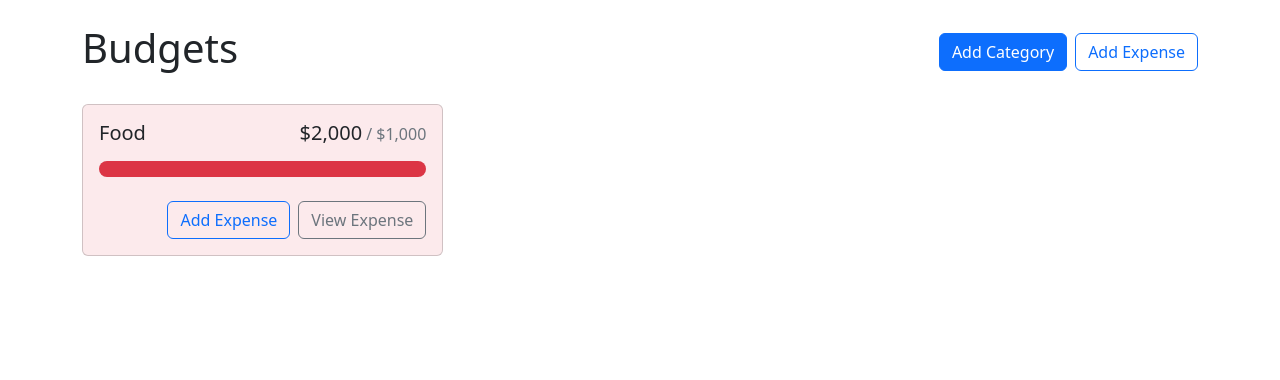
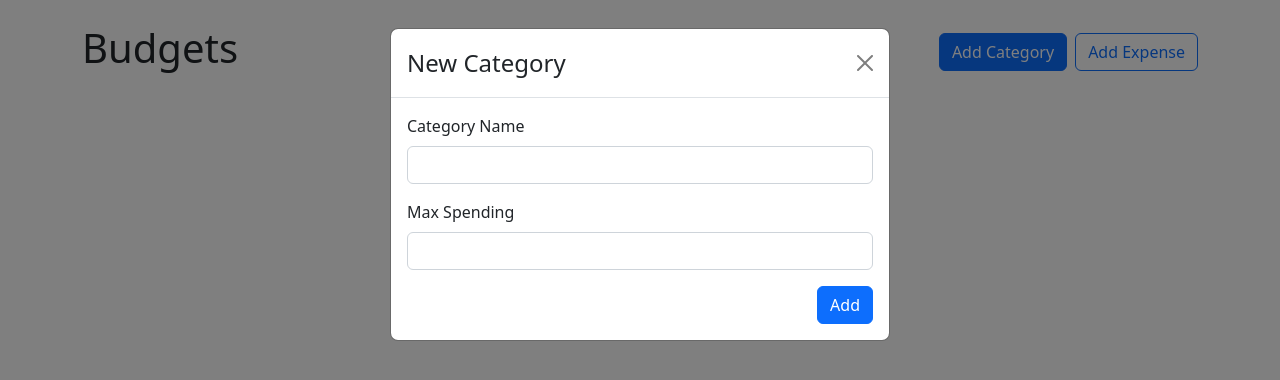
Before and after one commit to Ale4ero/budget-app, a React (Create React App) app: page / in a window 1280 px wide. Both pictures are taken after a click on the button "Add Category". Shown: the top 380 px of the page. Built offline with nearby package versions, Linux system fonts and the light colour scheme.

Commit message:
PocketChange Seed Prototype

```diff
--- a/public/index.html
+++ b/public/index.html
@@ -24,7 +24,7 @@
       work correctly both with client-side routing and a non-root public URL.
       Learn how to configure a non-root public URL by running `npm run build`.
     -->
-    <title>React App</title>
+    <title>PocketChange</title>
   </head>
   <body>
     <noscript>You need to enable JavaScript to run this app.</noscript>
--- a/src/App.js
+++ b/src/App.js
@@ -1,13 +1,22 @@
+import { useState } from "react";
 import { Button, Stack } from "react-bootstrap";
 import Container from "react-bootstrap/Container";
+import AddBudgetModal from "./components/AddBudgetModal";
 import BudgetCard from "./components/BudgetCard";
+import { useBudgets } from "./contexts/BudgetContext";
 
 function App() {
+  //useState for addCategory button
+  const [showAddBudgetModal, setShowAddBudgetModal] = useState(false)
+  //getting budgets from useBudgets context
+  const {budgets, getBudgetExpenses} = useBudgets()
+
   return (
+    <>
       <Container className="my-4">
         <Stack direction="horizontal" gap="2" className="mb-4">
           <h1 className="me-auto">Budgets</h1>
-        <Button variant="primary">Add Category</Button>
+          <Button variant="primary" onClick={()=> setShowAddBudgetModal(true)}>Add Category</Button>
           <Button variant="outline-primary">Add Expense</Button>
         </Stack>
         <div style={{
@@ -16,9 +25,24 @@
           gap: "1rem",
           alignItems: "flex-start",
         }}>
-        <BudgetCard gray name="Food" amount={2000} max={1000}></BudgetCard>
+          {budgets.map(budget =>{
+            const amount = getBudgetExpenses(budget.id).reduce(
+              (total, expense) => total + expense.amount, 0
+            )
+            return (
+            <BudgetCard
+              key={budget.id}
+              name={budget.name}
+              amount={amount}
+              max={budget.max}
+            />)
+
+        })}
+
         </div>
       </Container>
+      <AddBudgetModal show={showAddBudgetModal} handleClose={()=> setShowAddBudgetModal(false)} />
+    </>
   )
 }
 
--- /dev/null
+++ b/src/components/AddBudgetModal.js
@@ -0,0 +1,46 @@
+import { Form, Modal, Button } from "react-bootstrap"
+import {useRef} from "react"
+import { useBudgets } from "../contexts/BudgetContext"
+
+export default function AddBudgetModal({ show, handleClose}) {
+    const nameRef = useRef()
+    const maxRef = useRef()
+    const { addBudget } = useBudgets()
+
+    function handleSubmit(e){
+        addBudget({
+            name: nameRef.current.value,
+            max: parseFloat(maxRef.current.value), //parse from string to float
+        })
+        handleClose()
+    }
+
+  return (
+    <Modal show={show} onHide={handleClose}>
+        <Form onSubmit={handleSubmit}>
+            <Modal.Header closeButton>
+                <Modal.Title>New Category</Modal.Title>
+            </Modal.Header>
+            <Modal.Body>
+                <Form.Group className="mb-3" controlId="name">
+                    <Form.Label>Category Name</Form.Label>
+                    <Form.Control ref={nameRef} type="text" required/>
+                </Form.Group>
+                <Form.Group className="mb-3" controlId="max">
+                    <Form.Label>Max Spending</Form.Label>
+                    <Form.Control
+                        ref={maxRef}
+                        type="number"
+                        required
+                        min={0}
+                        step={0.01}
+                    />
+                </Form.Group>
+                <div className="d-flex justify-content-end">
+                    <Button varient="primary" type="submit">Add</Button>
+                </div>
+            </Modal.Body>
+        </Form>
+    </Modal>
+  )
+}
--- a/src/contexts/BudgetContext.js
+++ b/src/contexts/BudgetContext.js
@@ -1,7 +1,55 @@
+import React, { useContext } from "react"
+import {v4 as uuidv4} from 'uuid'
+import useLocalStorage from "../hooks/useLocalStorage"
+
+const BudgetsContext = React.createContext()
+
 export function useBudgets(){
-
+    return useContext(BudgetsContext)
 }
 
 export const BudgetsProvider = ({ children }) => {
-    return children
+    const [budgets, setBudgets] = useLocalStorage("budgets",[])
+    const [expenses, setExpenses] = useLocalStorage("expenses",[])
+
+    function getBudgetExpenses(budgetId){
+        return expenses.filter(expense => expense.budgetId === budgetId)
+    }
+    function addExpense({ description, amount, budgetId }){
+        setExpenses(prevExpenses =>{
+            return [...prevExpenses, { id: uuidv4(), description, amount, budgetId }]
+        })
+
+    }
+    function addBudget({name, max}){
+        setBudgets(prevBudgets =>{
+            if (prevBudgets.find(budget => budget.name === name)){
+                return prevBudgets
+            }
+            return [...prevBudgets, { id: uuidv4(), name, max }]
+        })
+
+    }
+    function deleteBudget({ id }){
+        //deal with expenses that are now uncategorized
+        setBudgets(prevBudgets =>{
+            return prevBudgets.filter(budget => budget.id !== id)
+        })
+    }
+    function deleteExpense({ id }){
+        setExpenses(prevExpenses =>{
+            return prevExpenses.filter(expense => expense.id !== id)
+        })
+    }
+
+
+    return <BudgetsContext.Provider value={{
+        budgets,
+        expenses,
+        getBudgetExpenses,
+        addExpense,
+        addBudget,
+        deleteBudget,
+        deleteExpense
+    }}> {children} </BudgetsContext.Provider>
 }
--- /dev/null
+++ b/src/hooks/useLocalStorage.js
@@ -0,0 +1,21 @@
+import { useState, useEffect } from 'react'
+
+export default function useLocalStorage(key, defaultValue){
+    const [value, setValue] = useState(() =>{
+        const jsonValue = localStorage.getItem(key)
+        if (jsonValue != null) return JSON.parse(jsonValue)
+
+        if(typeof defaultValue === "function"){
+            return defaultValue()
+        }else {
+            return defaultValue
+        }
+    })
+
+    useEffect(()=>{
+        localStorage.setItem(key, JSON.stringify(value))
+    }, [key, value])
+
+    return [value, setValue]
+
+}
```
Lines whose indentation alone changed are shown as unchanged.
